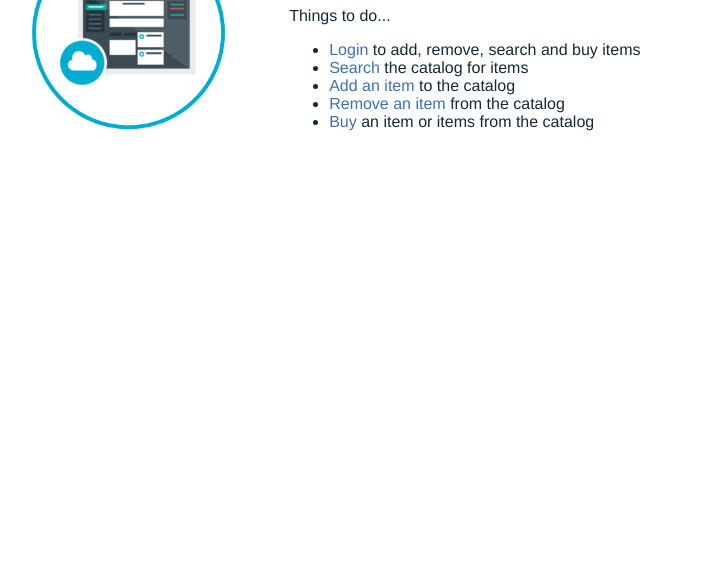
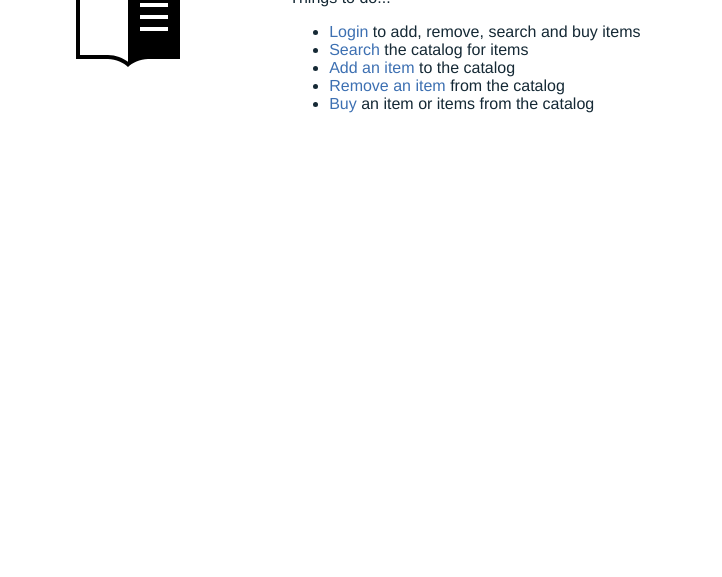
Before and after one commit to lrdavis2/LinsOnlineCatalog-YS, a website: page public/index.html in a window 1280 px wide. Shown: the part 223-800 px from the top of the page, without its empty margins (253-975 px from the left). Drawn offline with Linux system fonts and the light colour scheme.

Commit message:
Changing icon

```diff
--- a/public/index.html
+++ b/public/index.html
@@ -13,7 +13,7 @@
     <table>
       <tr>
         <td style= "width:30%;">
-          <img class = "newappIcon" src="images/newapp-icon.png">
+          <img class = "newappIcon" src="images/catalog.svg">
         <td>
             <h1>Online Catalog - Welcome!</h1>
             <p>Things to do... </p>
```
Also changed, not shown: public/images/catalog.svg (added), public/images/newapp-icon.png (deleted).
